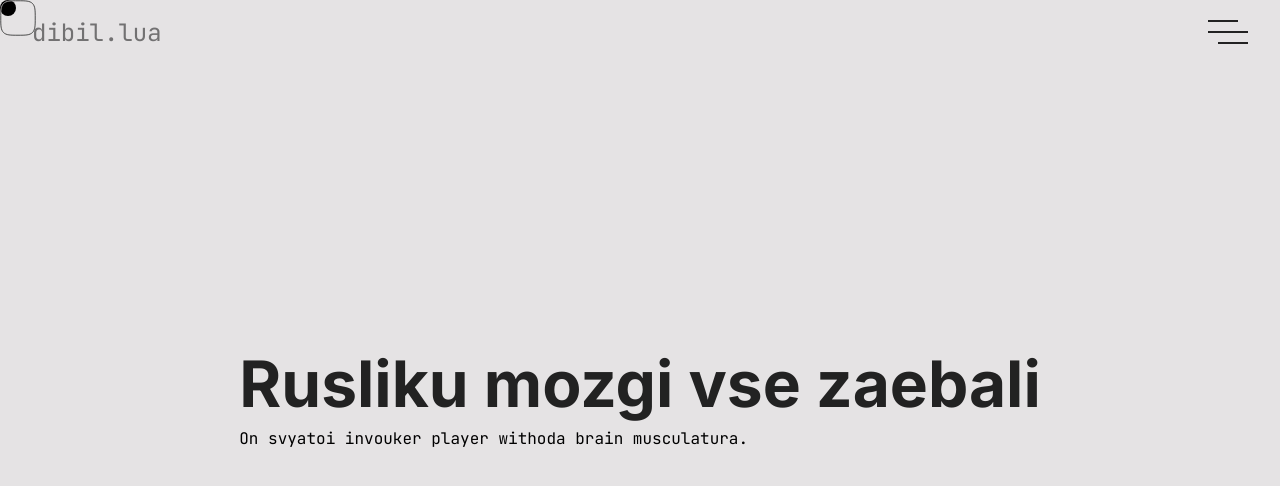
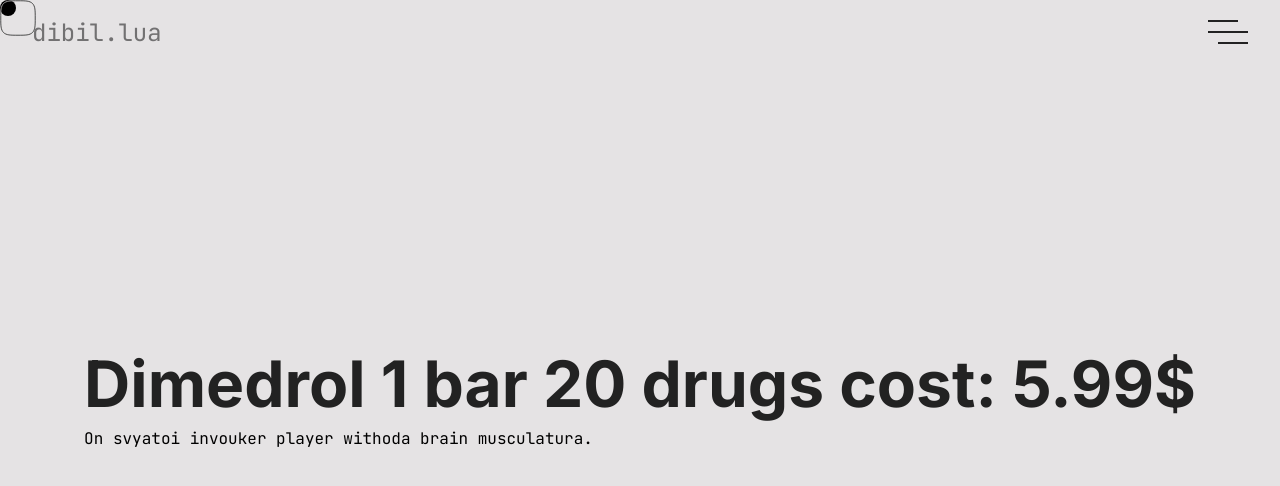
Before and after one commit to xkudive/magnet-hover, a plain HTML site: page index.html in a window 1280 px wide. Drawn offline with nearby package versions, Linux system fonts and the light colour scheme; some packages are replaced by stand-ins of ours; a script that the page names is missing.

Commit message:
Update index.html

```diff
--- a/index.html
+++ b/index.html
@@ -61,10 +61,10 @@
 	<section>
 		<div class="h1">
 			<h1>
-				<span>Rusliku</span>
-				<span>mozgi</span>
-				<span>vse</span>
-				<span>zaebali</span>
+				<span>Dimedrol</span>
+				<span>1 bar</span>
+				<span>20 drugs</span>
+				<span>cost: 5.99$</span>
 			</h1>
 			<p>On svyatoi invouker player withoda brain musculatura.</p>
 		</div>
```
